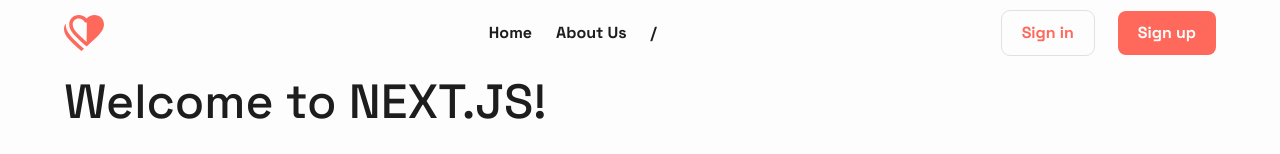
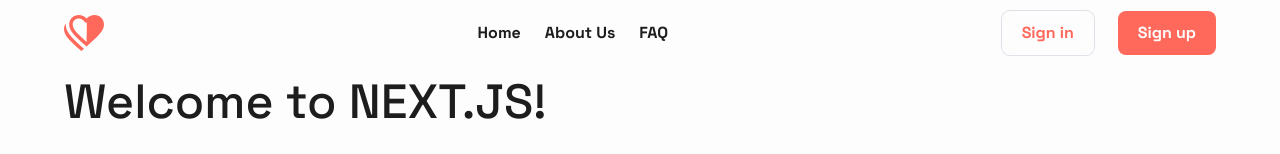
Before and after one commit to 0xtz/Blood-Donation, a Next.js app: page / in a window 1280 px wide. Shown: the top 154 px of the page. Built offline with nearby package versions, Linux system fonts and the light colour scheme.

Commit message:
📦 NEW : LICENCE added

```diff
--- a/components/Bars/NavigationBar.tsx
+++ b/components/Bars/NavigationBar.tsx
@@ -19,7 +19,7 @@
             <Link href="/about">About Us</Link>
           </li>
           <li className="nav__item">
-            <Link href="/">/</Link>
+            <Link href="/faq">FAQ</Link>
           </li>
         </ul>
 
```
Also changed, not shown: app/(public)/fag/page.tsx (deleted, +0 -7 lines).
